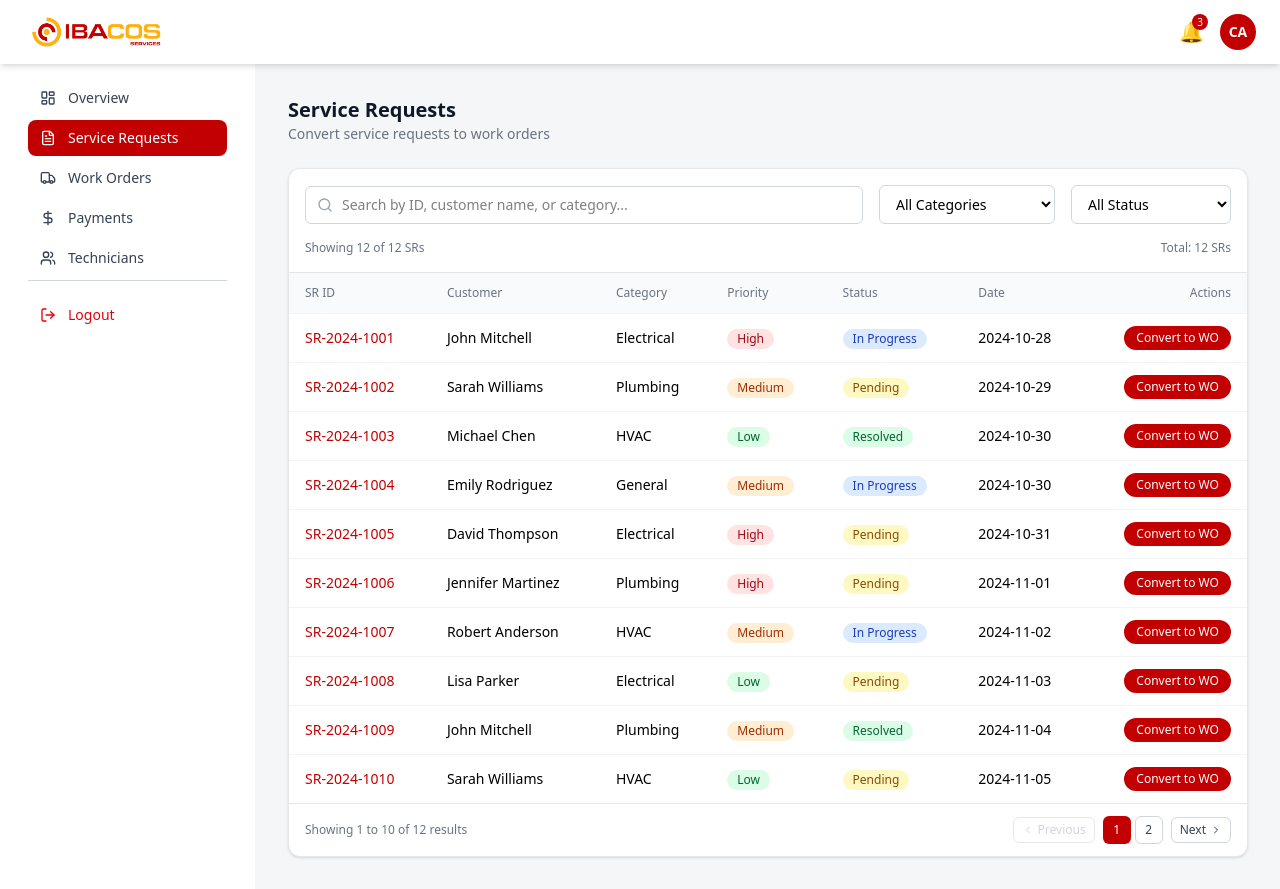
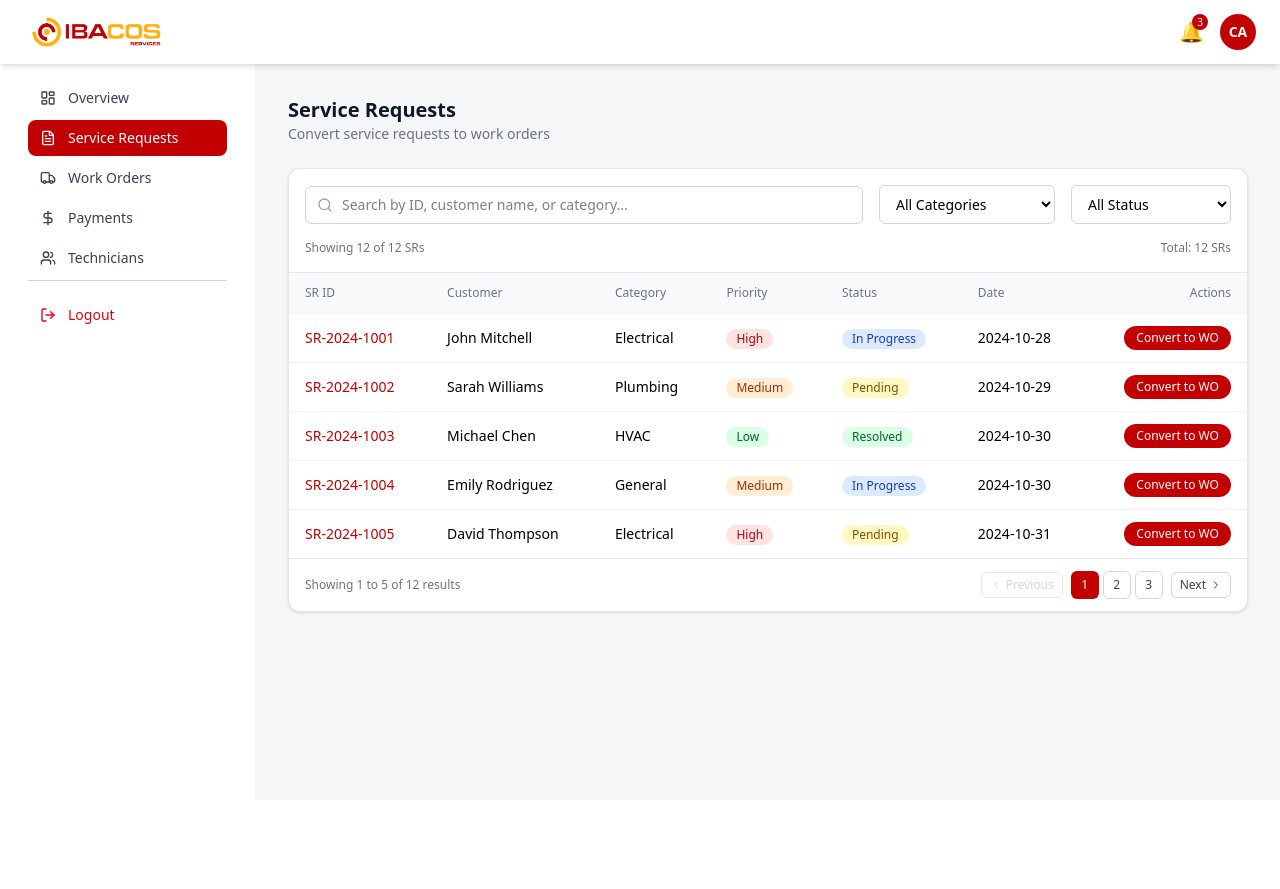
Before and after one commit to nizam-app/ibacos-admin-portal, a React (Vite) app: page /dispatcher/service-requests in a window 1280 px wide. After the commit the page ends 800 px from the top, so only its background shows below. Built offline with nearby package versions, Linux system fonts and the light colour scheme.

Commit message:
transfer to mac

```diff
--- a/src/pages/dispatcher/Dashboard.jsx
+++ b/src/pages/dispatcher/Dashboard.jsx
@@ -116,7 +116,8 @@ const technicianSummary = [
 ];
 
 // Small reusable card for top stats
-function StatCard({ title, value, helper, icon: Icon }) {
+function StatCard({item}) {
+  const { title, value, helper, icon: Icon } = item
   return (
     <div className="flex flex-col rounded-xl border border-gray-200 bg-white px-6 py-5 shadow-sm">
       <div className="flex items-center justify-between">
@@ -149,7 +150,7 @@ const DispatcherDashboard = () => {
       {/* Top stats */}
       <div className="grid grid-cols-1 gap-4 xl:grid-cols-4 md:grid-cols-2">
         {stats.map((item) => (
-          <StatCard key={item.id} {...item} icon={item.icon} />
+          <StatCard key={item.id} item={item} />
         ))}
       </div>
 
--- a/src/pages/dispatcher/DispatcherServiceRequests.jsx
+++ b/src/pages/dispatcher/DispatcherServiceRequests.jsx
@@ -161,7 +161,7 @@ const DispatcherServiceRequests = () => {
   const [currentPage, setCurrentPage] = useState(1);
   const [selectedSR, setSelectedSR] = useState(null);
 
-  const itemsPerPage = 10;
+  const itemsPerPage = 5;
 
   // reset page when filters change
   useEffect(() => {
@@ -239,11 +239,11 @@ const DispatcherServiceRequests = () => {
               value={filterCategory}
               onChange={(e) => setFilterCategory(e.target.value)}
             >
-              <option value="all">All Categories</option>
-              <option value="Electrical">Electrical</option>
-              <option value="Plumbing">Plumbing</option>
-              <option value="HVAC">HVAC</option>
-              <option value="General">General</option>
+              <option className="" value="all">All Categories</option>
+              <option className="" value="Electrical">Electrical</option>
+              <option className="" value="Plumbing">Plumbing</option>
+              <option className="" value="HVAC">HVAC</option>
+              <option className="" value="General">General</option>
             </select>
 
             {/* Status filter */}
--- a/src/routes/router.jsx
+++ b/src/routes/router.jsx
@@ -67,7 +67,7 @@ const Router = createBrowserRouter([
     },
     {
         path: '/dispatcher',
-        element: <DashboardLayout sidebar={<DispatcherSidebar />} />,
+        element: <DashboardLayout sidebar={<DispatcherSidebar/>} />,
         children: [
             {
                 path: 'overview',
```
